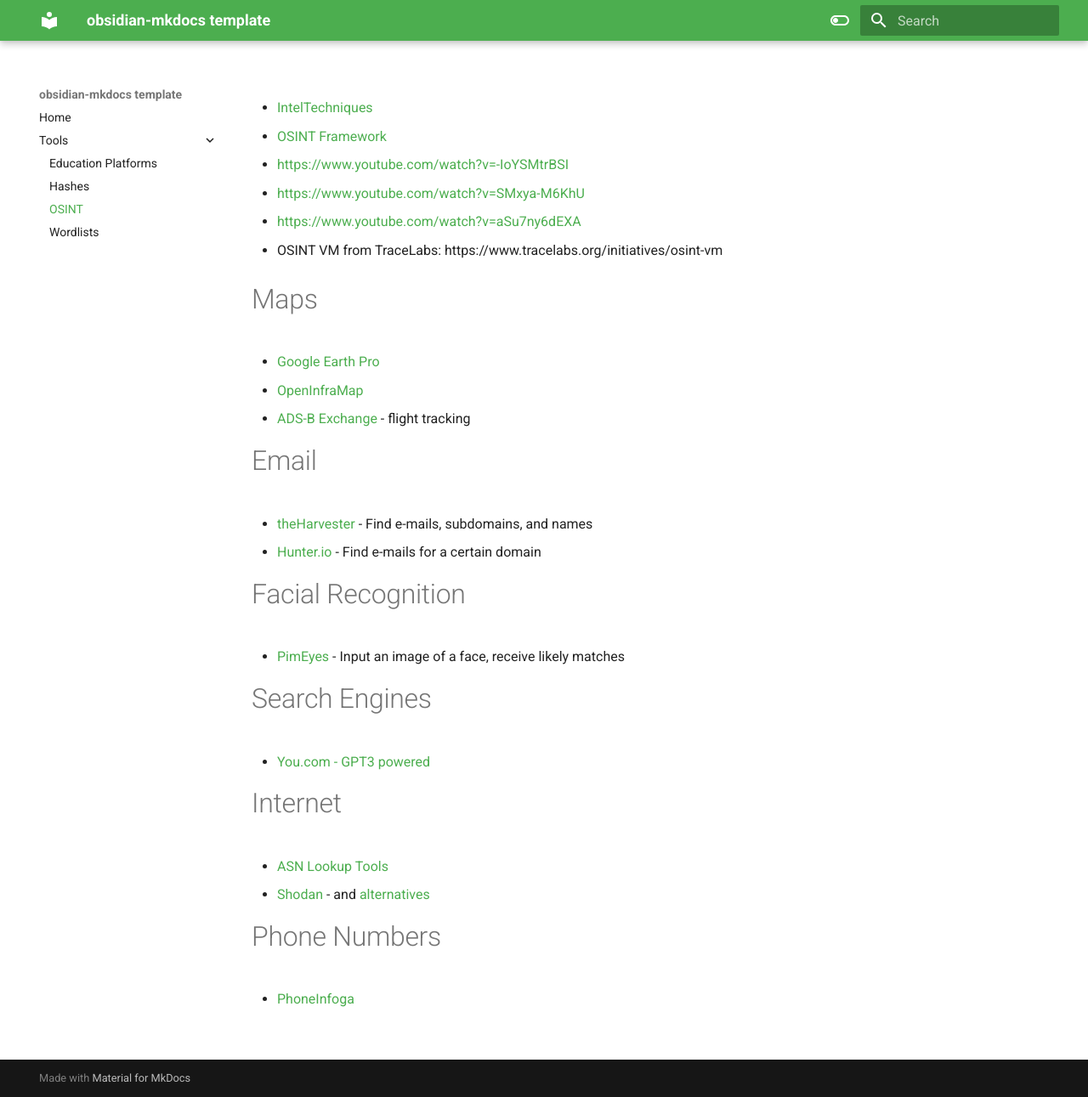
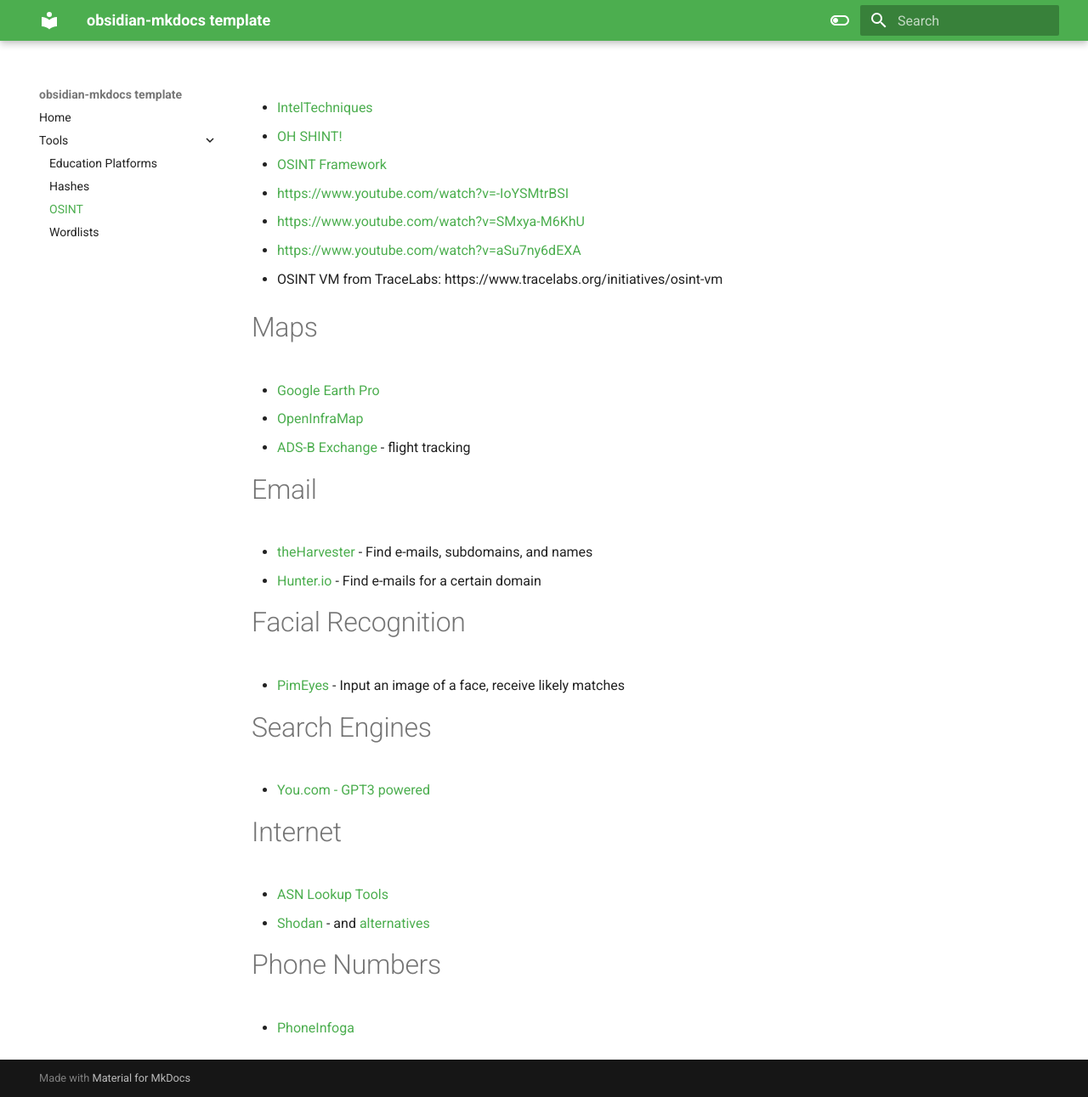
Before and after one commit to hcnolan/tset, an MkDocs documentation site: the page built from docs/Tools/OSINT.md, in a window 1280 px wide and 1291 px high. Shown: the whole window at 85% size. Built offline with MkDocs 1.6.1 and Material for MkDocs 9.7.7, drawn with Linux system fonts in a browser that asks for light colours.

Commit message:
Update OSINT.md

```diff
--- a/docs/Tools/OSINT.md
+++ b/docs/Tools/OSINT.md
@@ -1,4 +1,5 @@
 -   [IntelTechniques](https://inteltechniques.com/tools/)
+-   [OH SHINT!](https://ohshint.gitbook.io/oh-shint-its-a-blog/)
 -   [OSINT Framework](https://osintframework.com/)
 -   [https://www.youtube.com/watch?v=-IoYSMtrBSI](https://www.youtube.com/watch?v=-IoYSMtrBSI)
 -   [https://www.youtube.com/watch?v=SMxya-M6KhU](https://www.youtube.com/watch?v=SMxya-M6KhU)
```
